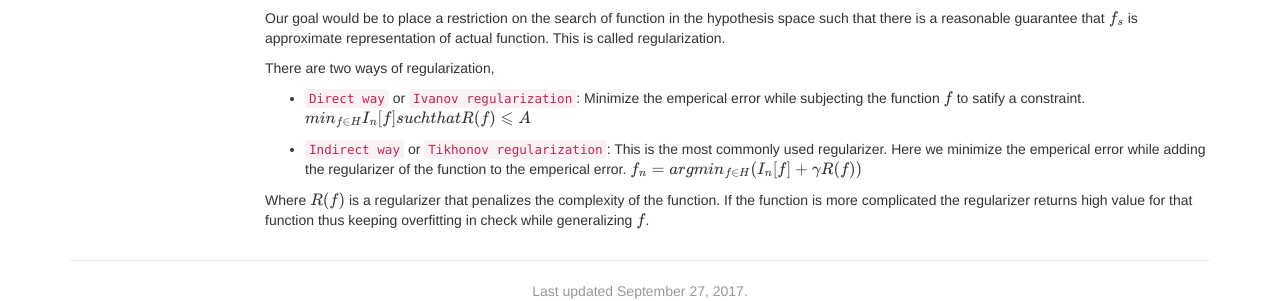
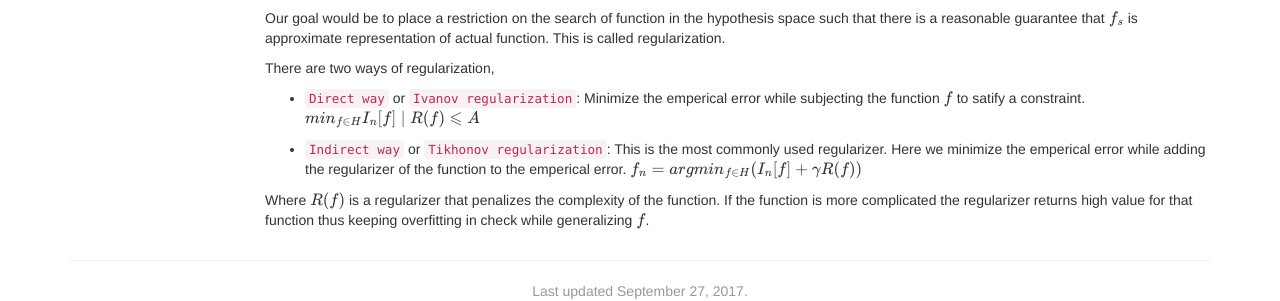
Before and after one commit to argmin/argmin.github.io, a Jekyll site: the page built from ml/regularization-1.md, in a window 1280 px wide and 1253 px high. Shown: the part 892-1193 px from the top of the window. Built offline with Jekyll 4.4.1, drawn with Linux system fonts in a browser that asks for light colours; nearby versions of some CDN libraries; formulas are drawn with MathJax 3; our own code applies the rules of GitHub Pages for plain Markdown files.

Commit message:
Symbol change

```diff
--- a/ml/regularization-1.md
+++ b/ml/regularization-1.md
@@ -57,7 +57,7 @@ Our goal would be to place a restriction on the search of function in the hypoth
 There are two ways of regularization,
 * `Direct way` or `Ivanov regularization`: Minimize the emperical error while subjecting the function $$ f $$ to satify a constraint.
 $$
-min_{f \in H} I_n[f] such that R(f) \leqslant A
+min_{f \in H} I_n[f] \mid R(f) \leqslant A
 $$
 
 * `Indirect way` or `Tikhonov regularization`: This is the most commonly used regularizer. Here we minimize the emperical error while adding the regularizer of the function to the emperical error.
```
